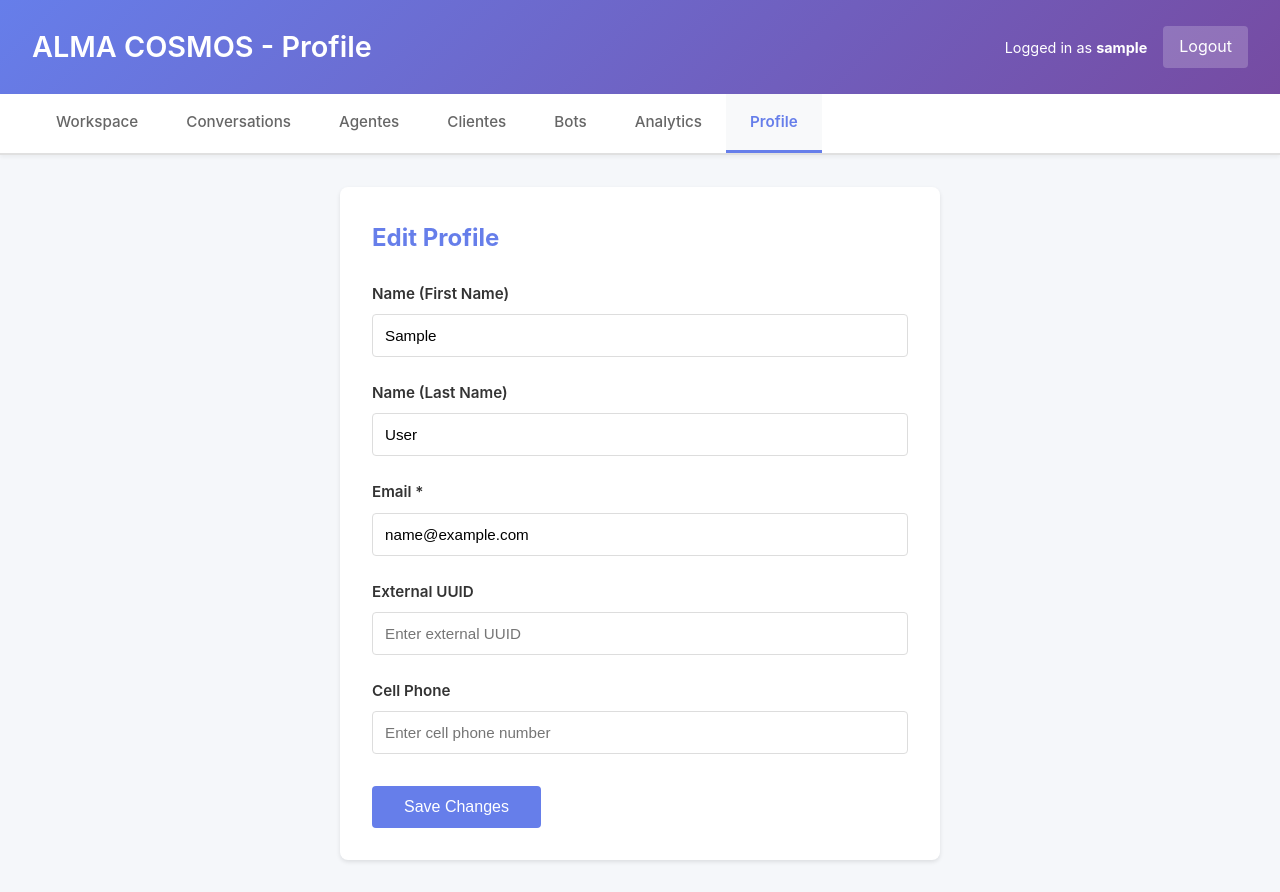
After one commit to Alma-Intel/Cosmos, a Django app: page /profile/ in a window 1280 px wide. The commit adds this page. Run offline with Django 4.2, Linux system fonts and the light colour scheme; the visitor is signed in with stand-in values (Sample User, id 1); data comes from the database, SQL or seed files in the repository.

Commit message:
feat: add user profile management with forms, views, and templates; enhance admin interface for UserProfile model

```diff
--- /dev/null
+++ b/conversations/forms.py
@@ -0,0 +1,68 @@
+"""
+Forms for the conversations app
+"""
+from django import forms
+from django.contrib.auth.models import User
+from .models import UserProfile
+
+
+class ProfileForm(forms.Form):
+    """Form for editing user profile"""
+    first_name = forms.CharField(
+        max_length=150,
+        required=False,
+        label='First Name',
+        widget=forms.TextInput(attrs={
+            'class': 'form-control',
+            'placeholder': 'Enter your first name'
+        })
+    )
+    last_name = forms.CharField(
+        max_length=150,
+        required=False,
+        label='Last Name',
+        widget=forms.TextInput(attrs={
+            'class': 'form-control',
+            'placeholder': 'Enter your last name'
+        })
+    )
+    email = forms.EmailField(
+        required=True,
+        label='Email',
+        widget=forms.EmailInput(attrs={
+            'class': 'form-control',
+            'placeholder': 'Enter your email address'
+        })
+    )
+    external_uuid = forms.CharField(
+        max_length=255,
+        required=False,
+        label='External UUID',
+        widget=forms.TextInput(attrs={
+            'class': 'form-control',
+            'placeholder': 'Enter external UUID'
+        })
+    )
+    cell_phone = forms.CharField(
+        max_length=20,
+        required=False,
+        label='Cell Phone',
+        widget=forms.TextInput(attrs={
+            'class': 'form-control',
+            'placeholder': 'Enter cell phone number'
+        })
+    )
+
+    def __init__(self, *args, **kwargs):
+        profile_instance = kwargs.pop('profile_instance', None)
+        user_instance = kwargs.pop('instance', None)
+        super().__init__(*args, **kwargs)
+
+        if user_instance:
+            self.fields['first_name'].initial = user_instance.first_name
+            self.fields['last_name'].initial = user_instance.last_name
+            self.fields['email'].initial = user_instance.email
+
+        if profile_instance:
+            self.fields['external_uuid'].initial = profile_instance.external_uuid or ''
+            self.fields['cell_phone'].initial = profile_instance.cell_phone or ''
--- /dev/null
+++ b/conversations/models.py
@@ -0,0 +1,21 @@
+"""
+Models for the conversations app
+"""
+from django.db import models
+from django.contrib.auth.models import User
+
+
+class UserProfile(models.Model):
+    """Extended user profile information"""
+    user = models.OneToOneField(User, on_delete=models.CASCADE, related_name='profile')
+    external_uuid = models.CharField(max_length=255, blank=True, null=True, verbose_name='External UUID')
+    cell_phone = models.CharField(max_length=20, blank=True, null=True, verbose_name='Cell Phone')
+    created_at = models.DateTimeField(auto_now_add=True)
+    updated_at = models.DateTimeField(auto_now=True)
+
+    class Meta:
+        verbose_name = 'User Profile'
+        verbose_name_plural = 'User Profiles'
+
+    def __str__(self):
+        return f"{self.user.username}'s Profile"
--- a/conversations/urls.py
+++ b/conversations/urls.py
@@ -18,4 +18,5 @@ urlpatterns = [
     path('clientes/', views_other.clientes_list, name='clientes_list'),
     path('bots/', views_other.bots_list, name='bots_list'),
     path('analytics/', views_other.analytics, name='analytics'),
+    path('profile/', views_other.profile, name='profile'),
 ]
--- a/conversations/views_other.py
+++ b/conversations/views_other.py
@@ -1,8 +1,11 @@
 """
 Views for other sections: Agentes, Clientes, Bots, Workspace
 """
-from django.shortcuts import render
+from django.shortcuts import render, redirect
 from django.contrib.auth.decorators import login_required
+from django.contrib import messages
+from .models import UserProfile
+from .forms import ProfileForm
 
 
 @login_required
@@ -48,3 +51,36 @@ def analytics(request):
         'title': 'Analytics',
     }
     return render(request, 'conversations/placeholder.html', context)
+
+
+@login_required
+def profile(request):
+    """Profile view - display and edit user profile"""
+    # Get or create user profile
+    profile_obj, created = UserProfile.objects.get_or_create(user=request.user)
+
+    if request.method == 'POST':
+        form = ProfileForm(request.POST, instance=request.user, profile_instance=profile_obj)
+        if form.is_valid():
+            # Update user fields
+            request.user.first_name = form.cleaned_data['first_name']
+            request.user.last_name = form.cleaned_data['last_name']
+            request.user.email = form.cleaned_data['email']
+            request.user.save()
+
+            # Update profile fields
+            profile_obj.external_uuid = form.cleaned_data['external_uuid']
+            profile_obj.cell_phone = form.cleaned_data['cell_phone']
+            profile_obj.save()
+
+            messages.success(request, 'Profile updated successfully!')
+            return redirect('profile')
+    else:
+        form = ProfileForm(instance=request.user, profile_instance=profile_obj)
+
+    context = {
+        'title': 'Profile',
+        'form': form,
+        'profile': profile_obj,
+    }
+    return render(request, 'conversations/profile.html', context)
--- a/templates/base.html
+++ b/templates/base.html
@@ -262,6 +262,9 @@
                 <li class="nav-tab {% if request.resolver_match.url_name == 'analytics' %}active{% endif %}">
                     <a href="{% url 'analytics' %}">Analytics</a>
                 </li>
+                <li class="nav-tab {% if request.resolver_match.url_name == 'profile' %}active{% endif %}">
+                    <a href="{% url 'profile' %}">Profile</a>
+                </li>
             </ul>
         </div>
     </nav>
--- /dev/null
+++ b/templates/conversations/profile.html
@@ -0,0 +1,193 @@
+{% extends 'base.html' %}
+
+{% block title %}ALMA COSMOS - Profile{% endblock %}
+
+{% block header_title %}ALMA COSMOS - Profile{% endblock %}
+
+{% block extra_css %}
+<style>
+    .profile-container {
+        max-width: 600px;
+        margin: 0 auto;
+    }
+
+    .profile-form {
+        background: white;
+        padding: 2rem;
+        border-radius: 8px;
+        box-shadow: 0 2px 4px rgba(0,0,0,0.1);
+    }
+
+    .form-group {
+        margin-bottom: 1.5rem;
+    }
+
+    .form-group label {
+        display: block;
+        font-weight: 600;
+        color: #333;
+        margin-bottom: 0.5rem;
+        font-size: 0.95rem;
+    }
+
+    .form-control {
+        width: 100%;
+        padding: 0.75rem;
+        border: 1px solid #ddd;
+        border-radius: 4px;
+        font-size: 0.95rem;
+        transition: border-color 0.3s;
+    }
+
+    .form-control:focus {
+        outline: none;
+        border-color: #667eea;
+        box-shadow: 0 0 0 3px rgba(102, 126, 234, 0.1);
+    }
+
+    .btn-save {
+        background: #667eea;
+        color: white;
+        padding: 0.75rem 2rem;
+        border: none;
+        border-radius: 4px;
+        font-size: 1rem;
+        font-weight: 500;
+        cursor: pointer;
+        transition: background 0.3s;
+    }
+
+    .btn-save:hover {
+        background: #5568d3;
+    }
+
+    .alert {
+        padding: 1rem;
+        border-radius: 4px;
+        margin-bottom: 1.5rem;
+    }
+
+    .alert-success {
+        background: #d4edda;
+        color: #155724;
+        border: 1px solid #c3e6cb;
+    }
+
+    .alert-error {
+        background: #f8d7da;
+        color: #721c24;
+        border: 1px solid #f5c6cb;
+    }
+
+    .form-errors {
+        background: #f8d7da;
+        color: #721c24;
+        padding: 0.75rem;
+        border-radius: 4px;
+        margin-bottom: 1rem;
+        border-left: 4px solid #dc3545;
+    }
+
+    .field-errors {
+        color: #dc3545;
+        font-size: 0.85rem;
+        margin-top: 0.25rem;
+    }
+</style>
+{% endblock %}
+
+{% block content %}
+<div class="profile-container">
+    <div class="profile-form">
+        <h2 style="color: #667eea; margin-bottom: 1.5rem; font-size: 1.5rem;">Edit Profile</h2>
+
+        {% if messages %}
+            {% for message in messages %}
+                <div class="alert alert-{{ message.tags }}">
+                    {{ message }}
+                </div>
+            {% endfor %}
+        {% endif %}
+
+        {% if form.non_field_errors %}
+            <div class="form-errors">
+                {{ form.non_field_errors }}
+            </div>
+        {% endif %}
+
+        <form method="post">
+            {% csrf_token %}
+
+            <div class="form-group">
+                <label for="id_first_name">Name (First Name)</label>
+                <input type="text"
+                       name="first_name"
+                       id="id_first_name"
+                       class="form-control"
+                       value="{% if form.first_name.value %}{{ form.first_name.value }}{% elif user.first_name %}{{ user.first_name }}{% endif %}"
+                       placeholder="Enter your first name">
+                {% if form.first_name.errors %}
+                    <div class="field-errors">{{ form.first_name.errors }}</div>
+                {% endif %}
+            </div>
+
+            <div class="form-group">
+                <label for="id_last_name">Name (Last Name)</label>
+                <input type="text"
+                       name="last_name"
+                       id="id_last_name"
+                       class="form-control"
+                       value="{% if form.last_name.value %}{{ form.last_name.value }}{% elif user.last_name %}{{ user.last_name }}{% endif %}"
+                       placeholder="Enter your last name">
+                {% if form.last_name.errors %}
+                    <div class="field-errors">{{ form.last_name.errors }}</div>
+                {% endif %}
+            </div>
+
+            <div class="form-group">
+                <label for="id_email">Email *</label>
+                <input type="email"
+                       name="email"
+                       id="id_email"
+                       class="form-control"
+                       value="{{ form.email.value|default:user.email }}"
+                       placeholder="Enter your email address"
+                       required>
+                {% if form.email.errors %}
+                    <div class="field-errors">{{ form.email.errors }}</div>
+                {% endif %}
+            </div>
+
+            <div class="form-group">
+                <label for="id_external_uuid">External UUID</label>
+                <input type="text"
+                       name="external_uuid"
+                       id="id_external_uuid"
+                       class="form-control"
+                       value="{{ form.external_uuid.value|default:profile.external_uuid|default:'' }}"
+                       placeholder="Enter external UUID">
+                {% if form.external_uuid.errors %}
+                    <div class="field-errors">{{ form.external_uuid.errors }}</div>
+                {% endif %}
+            </div>
+
+            <div class="form-group">
+                <label for="id_cell_phone">Cell Phone</label>
+                <input type="text"
+                       name="cell_phone"
+                       id="id_cell_phone"
+                       class="form-control"
+                       value="{{ form.cell_phone.value|default:profile.cell_phone|default:'' }}"
+                       placeholder="Enter cell phone number">
+                {% if form.cell_phone.errors %}
+                    <div class="field-errors">{{ form.cell_phone.errors }}</div>
+                {% endif %}
+            </div>
+
+            <div style="margin-top: 2rem;">
+                <button type="submit" class="btn-save">Save Changes</button>
+            </div>
+        </form>
+    </div>
+</div>
+{% endblock %}
```
Also changed, not shown: conversations/admin.py (+8 -1 lines).
